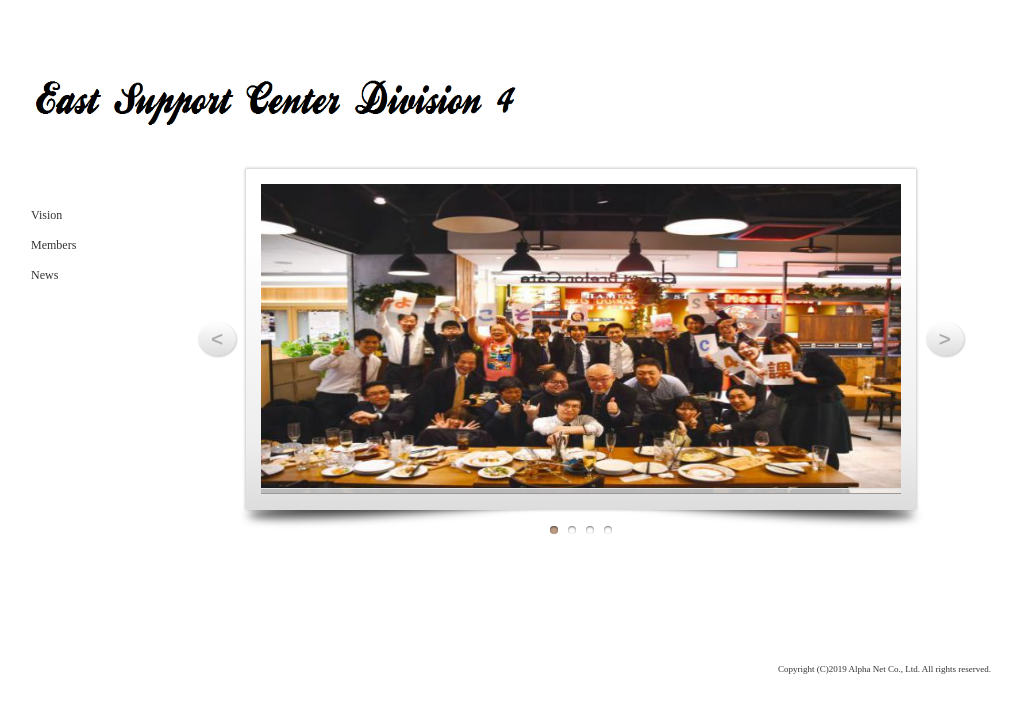
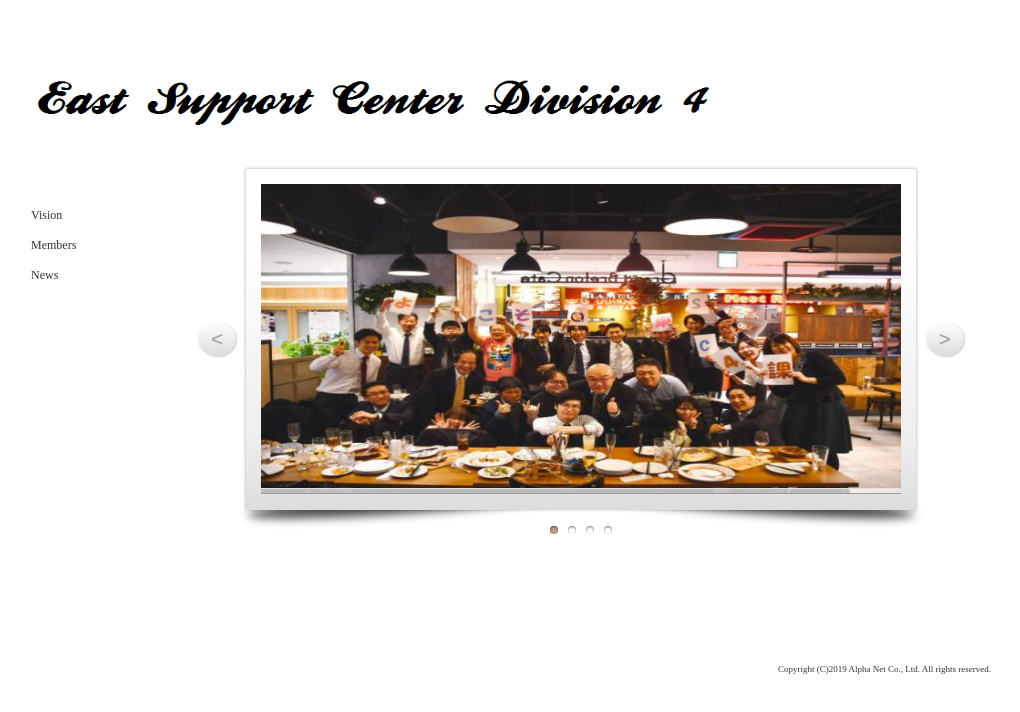
Before and after one commit to hibikizone/test2, a plain HTML site: page index.html in a window 1280 px wide. Shown: the whole page, without its empty margins (129-1149 px from the left). Drawn offline with Linux system fonts and the light colour scheme; a web font is replaced by a local one.

Commit message:
modified contents

```diff
--- a/index.html
+++ b/index.html
@@ -24,7 +24,7 @@
 
     <h1>
       <a href="index.html" title="(サイト名)のトップページへ">
-      <img src="images/h1img.png" width="500" height="100" alt="トップページへ" />
+      <img src="images/h1img.png" width="700" height="100" alt="トップページへ" />
       </a>
     </h1>
 
```
Also changed, not shown: members.html (+1 -1 lines), news.html (+1 -1 lines), vision.html (+1 -1 lines).
